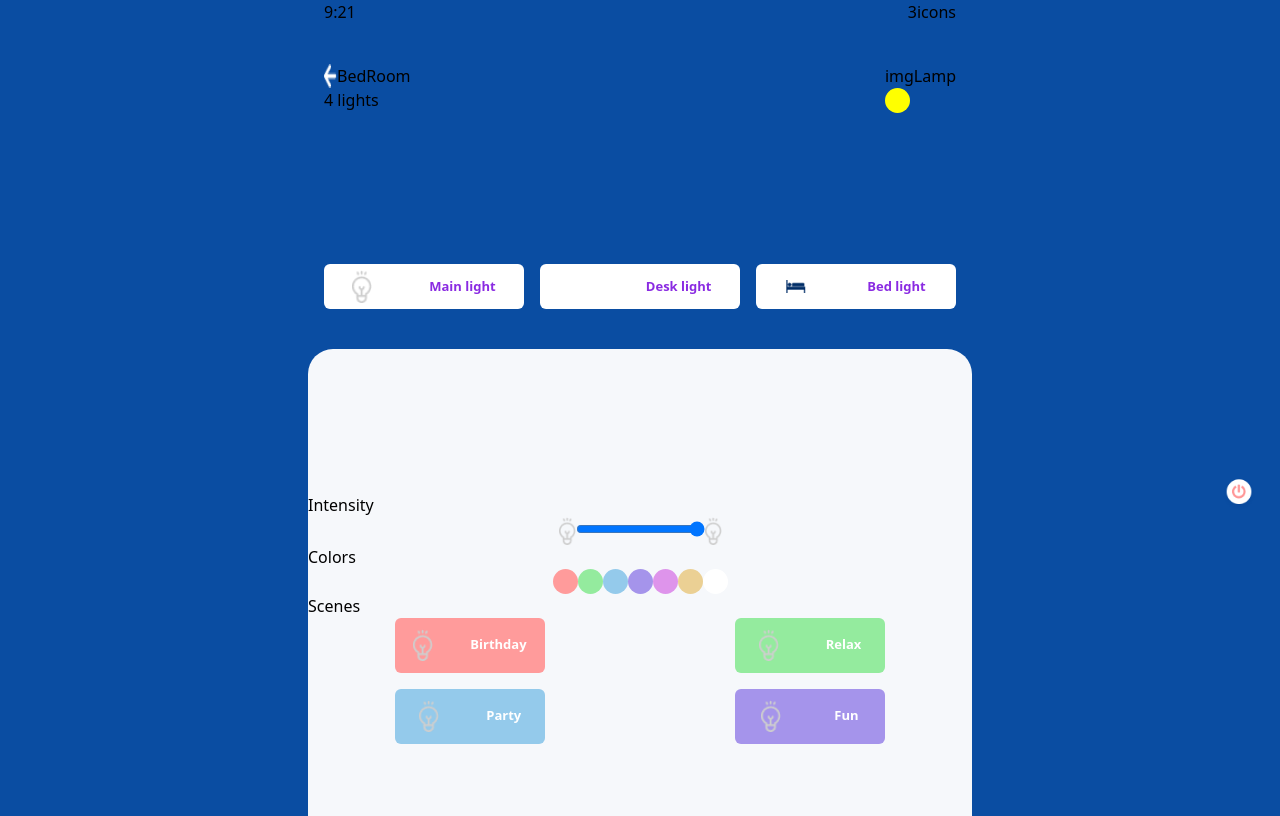
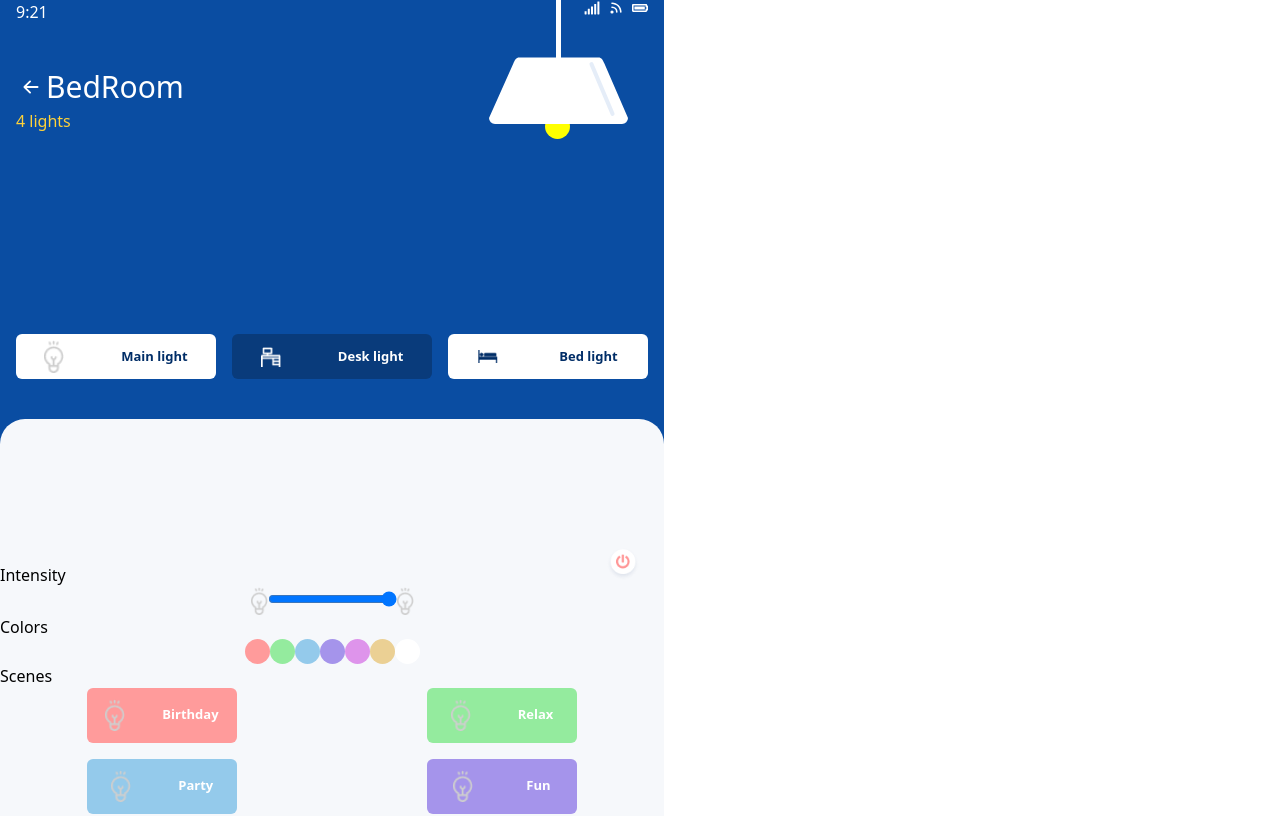
Before and after one commit to Onushkis/smartlight-ui-onushkis, a React (Create React App) app: page /room/balcony in a window 1280 px wide. Shown: the top 816 px of the page. Built offline with nearby package versions, Linux system fonts and the light colour scheme.

Commit message:
added changes

```diff
--- a/src/App.js
+++ b/src/App.js
@@ -10,7 +10,7 @@ import Room from './components/Room';
 
 function App() {
   return (
-   <div className='bg-regal-bluebacground grid justify-items-center  place-content-center justify-center w-378'>
+   <div className='bg-regal-bluebacground grid justify-items-center  place-content-center justify-center w-378 absolute -z-10'>
    <Router>
 
 <Headertop />
--- a/src/components/Footer.js
+++ b/src/components/Footer.js
@@ -1,12 +1,26 @@
 import React from 'react'
 import { FaBeer } from 'react-icons/fa';
+import { MdSettings } from 'react-icons/md';
+import { BsHouse } from 'react-icons/bs';
+import { AiOutlineBulb  } from 'react-icons/ai';
+
+
+
+
+
+
+
+
 
 const Footer = () => {
   return (
-    <div className=' flex items-center space-x-12 justify-center bg-bg-regal-white  w-full h-67 ' >
-        <FaBeer />
-        <FaBeer />
-        <FaBeer />
+    <div className=' flex items-center space-x-12 justify-center bg-bg-regal-white text-[#578CD0]   w-full h-67 '>
+
+        <AiOutlineBulb  size="25px"  />
+          <MdSettings   size="25px"/>
+        <BsHouse size="25px"/>
+
+
 
       </div>
   )
--- a/src/components/Headerroom.js
+++ b/src/components/Headerroom.js
@@ -3,6 +3,9 @@ import lightopacity from '../images/lightopacity.png'
 import desklight from '../images/desklight.png'
 import bedlight from '../images/bedlight.png'
 import arraowleft from '../images/arraowleft.png'
+import { BsArrowLeftShort } from 'react-icons/bs';
+import Lamp from './Lamp';
+
 
 
 
@@ -18,39 +21,65 @@ const Headerroom = (props) => {
     {
       title: 'Main light',
       img: lightopacity,
+      backgroundColor: '#fff',
+      color: '#002D67',
     },
     {
       title: 'Desk light',
       img: desklight,
+      backgroundColor: '#093B7B',
+      color: '#fff',
     },
     {
       title: 'Bed light',
       img: bedlight,
+      backgroundColor: '#fff',
+      color: '#002D67',
     },
   ]
 
 
   return (
+
     <div className='flex justify-between w-full px-4 '>
       <div className="grid justify-between  py-10 items-center ">
       <div className='flex w-full  justify-between h-200'>
         <div>
-          <div className='flex '> <img src={arraowleft} width='13px' height='13px' ></img> BedRoom </div>
-          <div>4 lights</div>
+          <div className='flex items-center text-[#fff] text-overskrift'> <BsArrowLeftShort /> BedRoom </div>
+          <div className='text-[#FFD239]'>4 lights</div>
         </div>
         <div>
-          <div>imgLamp</div>
+          <div
+          style={{
+            marginTop: '-70px',
+            marginRight: '20px',
+        }
+          }
+          >
+            < Lamp />
+          </div>
+          <div
+          style={{
+            display: 'flex',
+            justifyContent: 'center',
+            margin: '-20px',
+            marginRight: '3px',
+          }}
+          >
           <div className='lamplight'
             style={{
               height: '25px',
               width: '25px',
               borderRadius: '50%',
               backgroundColor: lightColor,
-              opacity: opacity
+              opacity: opacity,
+              zIndex:-1
+
 
 
             }}
           >
+            </div>
           </div>
           </div>
         </div>
@@ -64,13 +93,13 @@ const Headerroom = (props) => {
                 alignItems: 'center',
                 justifyContent: 'space-around',
 
-                color: 'blueviolet',
+                color: btnlighttype.color,
                 fontWeight: 'bold',
                 fontSize: '13px',
                 height: '45px',
                 width: '200px',
                 borderRadius: '6px',
-                backgroundColor: '#fff',
+                backgroundColor: btnlighttype.backgroundColor,
 
               }}
             >
--- a/src/components/Headertop.js
+++ b/src/components/Headertop.js
@@ -1,12 +1,21 @@
 import React from 'react'
+import { FaBatteryFull, FaSignal} from "react-icons/fa";
+import { HiRss } from "react-icons/hi";
+
 
 const Headertop = () => {
   return (
     <div className='flex justify-between w-full px-4' >
 
          { /* Topdiv*/ }
-      <div >9:21</div>
-      <div>3icons</div>
+      <div className='text-[#fff]  '>9:21</div>
+
+      <div className='flex text-[#fff] space-x-2 '>
+          <FaSignal/>
+          <HiRss />
+        < FaBatteryFull />
+
+      </div>
     </div>
   )
 }
--- a/src/components/Headmidle.js
+++ b/src/components/Headmidle.js
@@ -7,8 +7,8 @@ const Headmidle = () => {
       {/* Middlediv*/}
       <div className="flex justify-between space-x-28 py-10 items-center" >
       <div class="text-[#fff] font-bold text-tiny">Control <br /> Panel</div>
-      <div className='relative '>
-        <span className="absolute top-0 right-0 w-3 h-3  bg-regal-yellowtext rounded-full border-2 g border-regal-bluebacground "></span>
+      <div className='relative  '>
+        <div className="absolute top-0 right-0 w-3 h-3  bg-regal-yellowtext rounded-full border-2 g border-regal-bluebacground "></div>
         <img
           src={profileimage}
           className="w-12 h-12 rounded-full object-cover border-2"
--- /dev/null
+++ b/src/components/Lamp.js
@@ -0,0 +1,27 @@
+import React from "react";
+
+function Icon() {
+  return (
+    <svg
+      xmlns="http://www.w3.org/2000/svg"
+      width="139"
+      height="140"
+      fill="none"
+      viewBox="0 0 139 120"
+      margin-top='-15px'
+    >
+      <path
+        fill="#fff"
+        d="M30.334 53.617h79.054c3.314 0 4.206 2.324 6 6L139 114a6.003 6.003 0 01-1.757 4.243A6.003 6.003 0 01133 120H6a6 6 0 01-6-6l24.334-54.383c1.503-3.38 2.686-6 6-6z"
+      ></path>
+      <path fill="#fff" d="M72-4h-5V98h5V-4z"></path>
+      <path
+        fill="#568BD0"
+        d="M104.294 59.365a2.001 2.001 0 00-3.684 1.564l21.114 49.734a2.001 2.001 0 003.684-1.564l-21.114-49.734z"
+        opacity="0.151"
+      ></path>
+    </svg>
+  );
+}
+
+export default Icon;
--- a/tailwind.config.js
+++ b/tailwind.config.js
@@ -8,6 +8,7 @@ module.exports = {
       'tiny': '2rem',
       'main': '1.188rem',
       'small': '0.813rem',
+      'overskrift':'1.875rem',
     },
     backgroundSize: {
       'auto': 'auto',
@@ -29,7 +30,7 @@ module.exports = {
             '67': '4.188rem',
             '539': '33.688rem',
             '270': '16.875rem',
-            '200': '12.5rem',
+            '200': '16.875rem',
 
             },
           wordBreak: ['hover', 'focus'],
```
